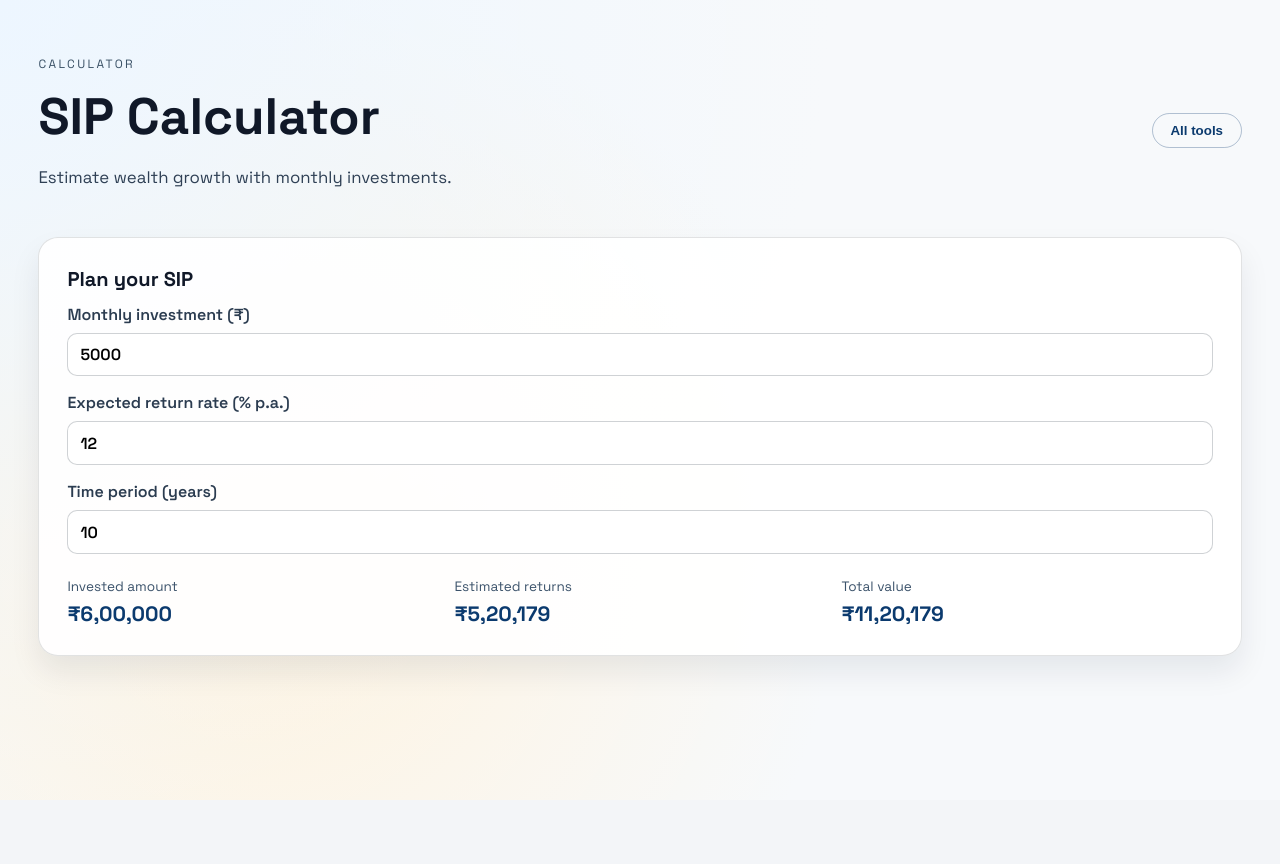
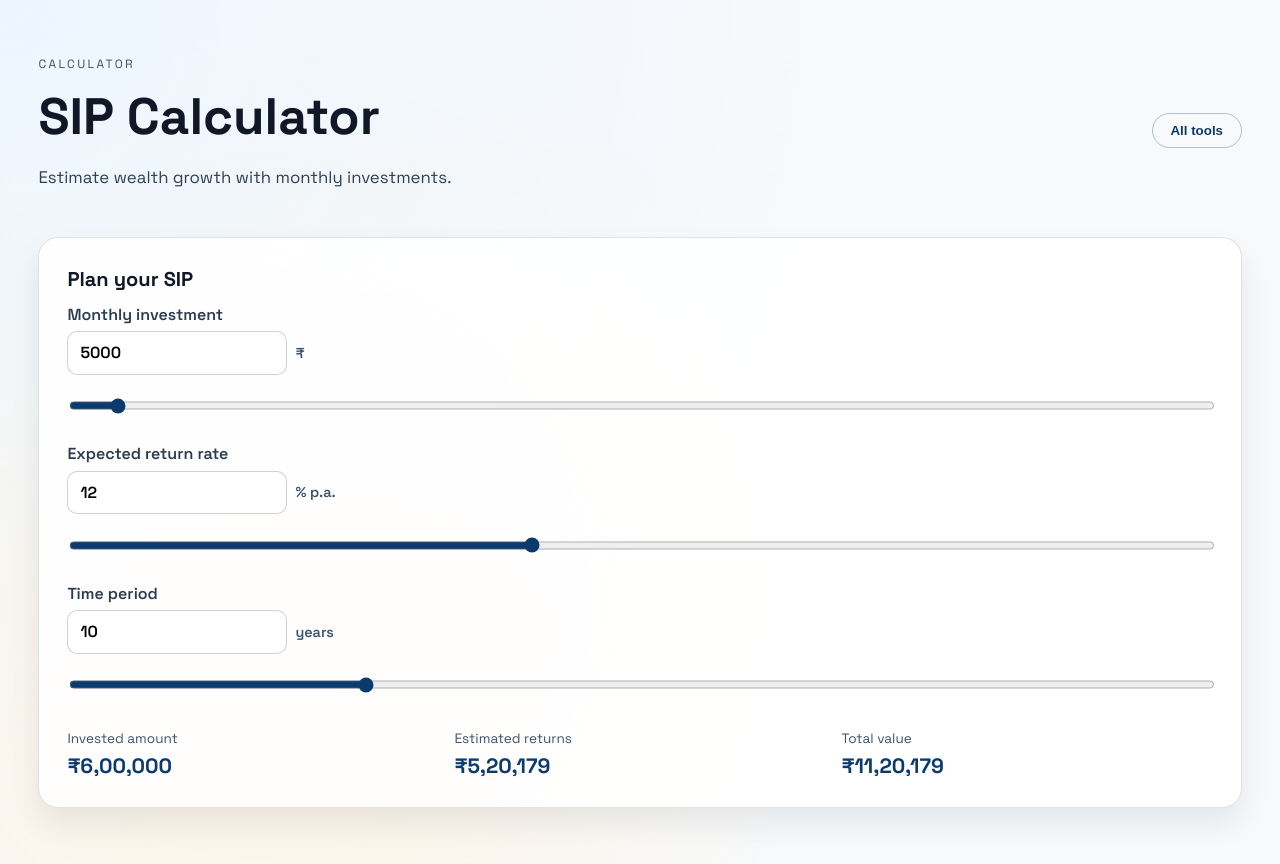
Before and after one commit to RakshithNM/calculators, a Vue app: page /sip-calculator in a window 1280 px wide. Before the commit the page ends 800 px from the top, so only its background shows below. Built offline with nearby package versions, Linux system fonts and the light colour scheme.

Commit message:
Added slider to set the different values

```diff
--- /dev/null
+++ b/src/components/SliderField.vue
@@ -0,0 +1,97 @@
+<script setup lang="ts">
+const props = defineProps<{
+  label: string;
+  modelValue: number;
+  min: number;
+  max: number;
+  step?: number;
+  unit?: string;
+}>();
+
+const emit = defineEmits<{
+  (event: "update:modelValue", value: number): void;
+}>();
+
+const updateValue = (event: Event) => {
+  const target = event.target as HTMLInputElement;
+  const nextValue = Number(target.value);
+  emit("update:modelValue", Number.isNaN(nextValue) ? 0 : nextValue);
+};
+
+const clampValue = () => {
+  const step = props.step ?? 1;
+  const value = Number.isNaN(props.modelValue) ? 0 : props.modelValue;
+  const nextValue = Math.min(props.max, Math.max(props.min, value));
+  const rounded = Math.round(nextValue / step) * step;
+  emit("update:modelValue", rounded);
+};
+</script>
+
+<template>
+  <div class="slider-field">
+    <label>
+      <span class="slider-field__label">{{ label }}</span>
+      <div class="slider-field__inputs">
+        <input
+          class="slider-field__number"
+          type="number"
+          :min="min"
+          :max="max"
+          :step="step ?? 1"
+          :value="modelValue"
+          @input="updateValue"
+          @blur="clampValue"
+        />
+        <span v-if="unit" class="slider-field__unit">{{ unit }}</span>
+      </div>
+    </label>
+    <input
+      class="slider-field__range"
+      type="range"
+      :min="min"
+      :max="max"
+      :step="step ?? 1"
+      :value="modelValue"
+      @input="updateValue"
+    />
+  </div>
+</template>
+
+<style scoped lang="scss">
+.slider-field {
+  display: grid;
+  gap: 0.6rem;
+}
+
+label {
+  display: grid;
+  gap: 0.4rem;
+  font-weight: 600;
+  color: #2b3c50;
+}
+
+.slider-field__inputs {
+  display: inline-flex;
+  align-items: center;
+  gap: 0.5rem;
+}
+
+.slider-field__number {
+  width: min(220px, 100%);
+  padding: 0.65rem 0.75rem;
+  border-radius: 10px;
+  border: 1px solid rgba(15, 30, 45, 0.2);
+  font: inherit;
+  background: #fff;
+}
+
+.slider-field__unit {
+  font-size: 0.9rem;
+  color: #3c536b;
+}
+
+.slider-field__range {
+  width: 100%;
+  accent-color: #0b3a6e;
+}
+</style>
--- a/src/views/CalculatorView.vue
+++ b/src/views/CalculatorView.vue
@@ -2,6 +2,7 @@
 import { computed, ref } from "vue";
 import { useRouter } from "vue-router";
 import { calculators } from "../data/calculators";
+import SliderField from "../components/SliderField.vue";
 
 const props = defineProps<{
   calculatorId: string;
@@ -81,33 +82,30 @@ const formatCurrency = (value: number) =>
       <div class="detail__panel" v-if="calculator.id === 'sip' && sipResult">
         <h2>Plan your SIP</h2>
         <form class="form" @submit.prevent>
-          <label>
-            Monthly investment (₹)
-            <input
-              v-model.number="monthlyInvestment"
-              type="number"
-              min="0"
-              step="500"
-            />
-          </label>
-          <label>
-            Expected return rate (% p.a.)
-            <input
-              v-model.number="expectedReturnRate"
-              type="number"
-              min="0"
-              step="0.1"
-            />
-          </label>
-          <label>
-            Time period (years)
-            <input
-              v-model.number="timePeriodYears"
-              type="number"
-              min="0"
-              step="1"
-            />
-          </label>
+          <SliderField
+            v-model="monthlyInvestment"
+            label="Monthly investment"
+            unit="₹"
+            :min="0"
+            :max="200000"
+            :step="500"
+          />
+          <SliderField
+            v-model="expectedReturnRate"
+            label="Expected return rate"
+            unit="% p.a."
+            :min="0"
+            :max="30"
+            :step="0.1"
+          />
+          <SliderField
+            v-model="timePeriodYears"
+            label="Time period"
+            unit="years"
+            :min="0"
+            :max="40"
+            :step="1"
+          />
         </form>
 
         <div class="results">
```
